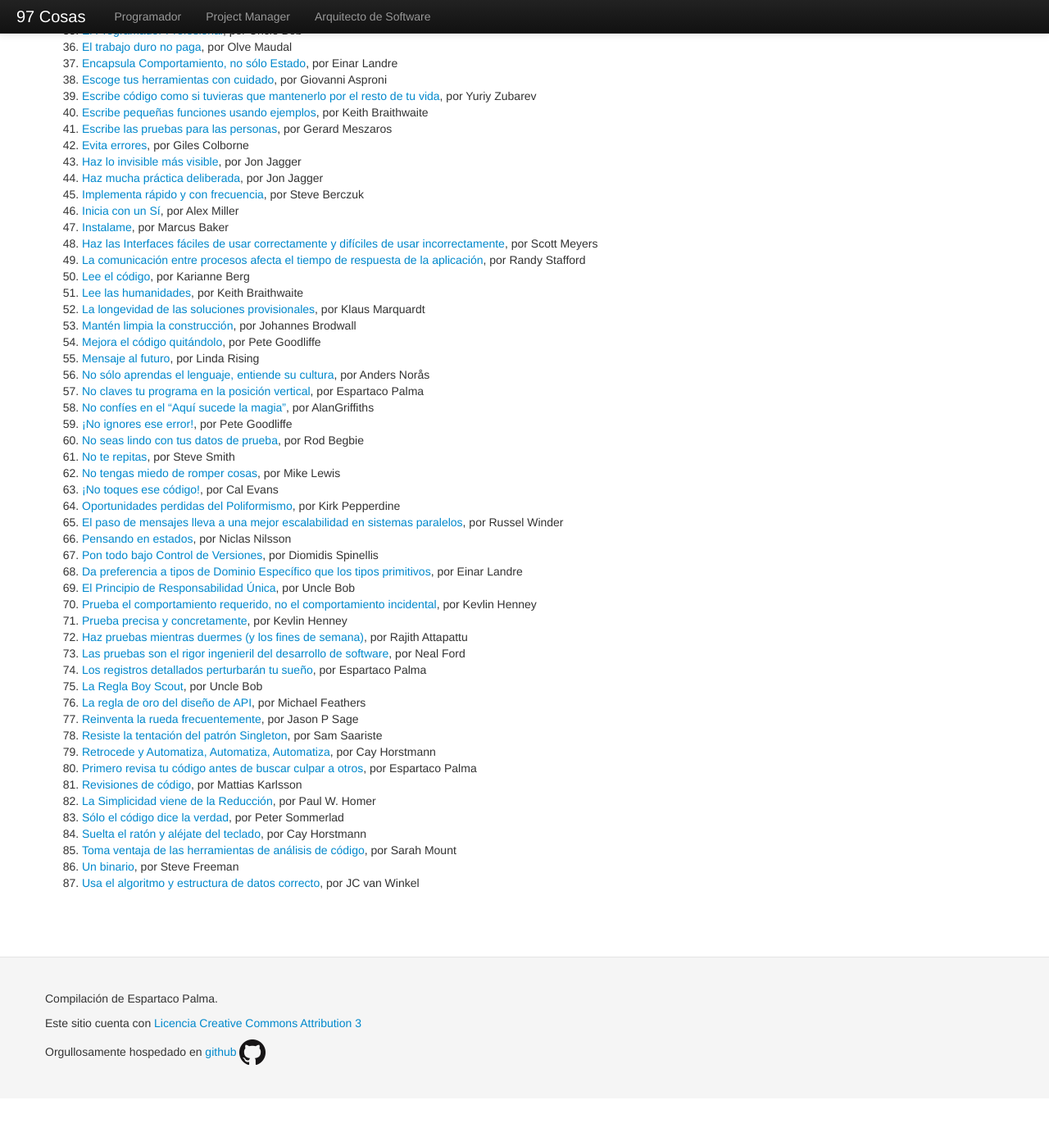
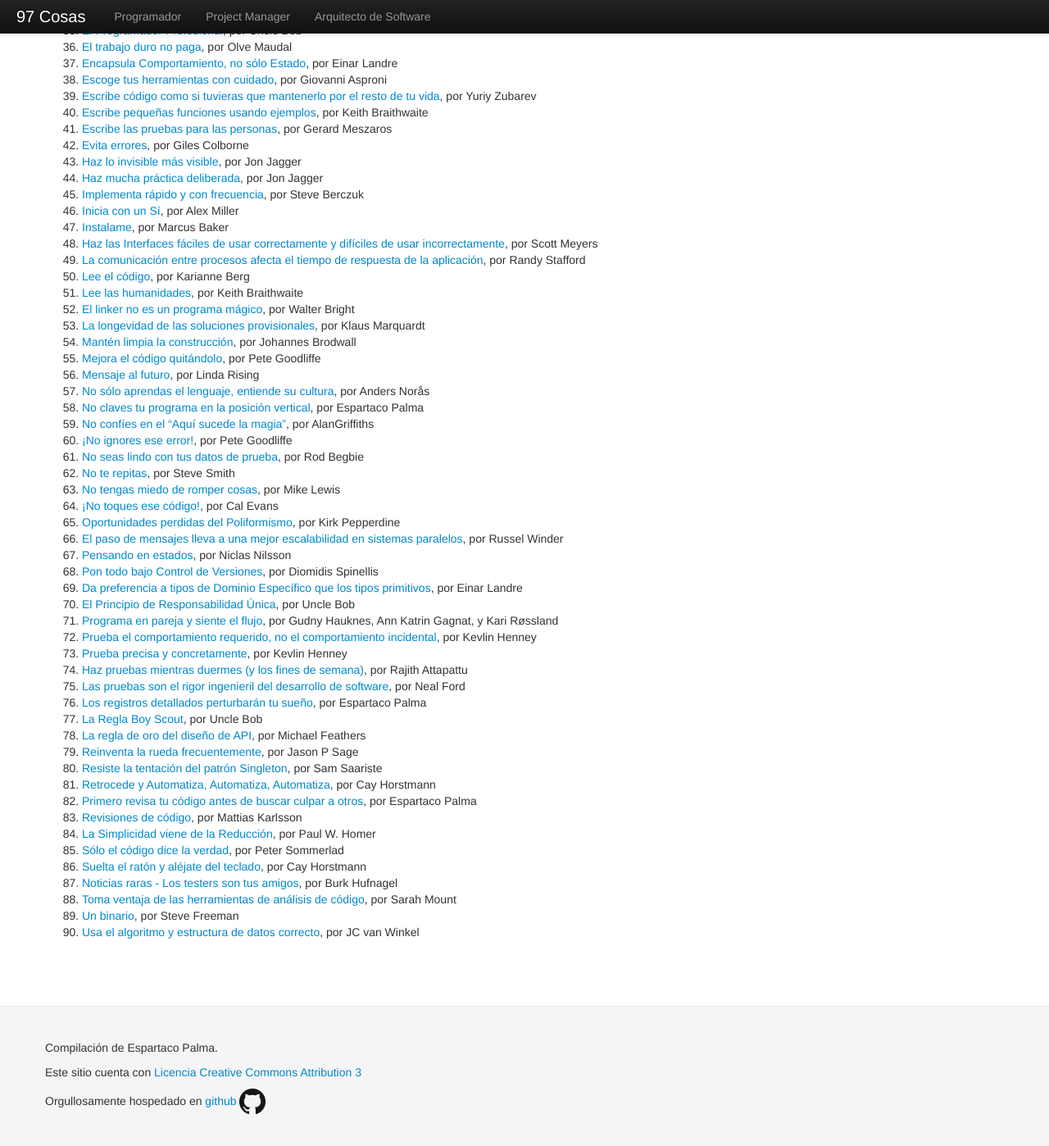
Before and after one commit to esparta/97cosas, a Jekyll site: the page built from programador/index.md, in a window 1280 px wide and 1400 px high, scrolled down 873 px. Shown: the whole window at 82% size. Built offline with Jekyll 4.4.1, drawn with Linux system fonts in a browser that asks for light colours; before the commit the page ends 2213 px from its top, so only the background shows below that.

Commit message:
updated index

```diff
--- a/programador/index.md
+++ b/programador/index.md
@@ -57,39 +57,42 @@ overview: true
 49. [La comunicación entre procesos afecta el tiempo de respuesta de la aplicación](ipc-afecta.html), por Randy Stafford
 50. [Lee el código](lee-el-codigo.html), por Karianne Berg
 51. [Lee las humanidades](lee-humanidades.html), por Keith Braithwaite
-52. [La longevidad de las soluciones provisionales](longevidad-soluciones-provisionales.html), por Klaus Marquardt
-53. [Mantén limpia la construcción](manten-limpia-construccion.html), por Johannes Brodwall
-54. [Mejora el código quitándolo](mejora-codigo-quitandolo.html), por Pete Goodliffe
-55. [Mensaje al futuro](mensaje-al-futuro.html), por Linda Rising
-56. [No sólo aprendas el lenguaje, entiende su cultura](no-aprendas-lenguaje-entiende-su-cultura.html), por Anders Norås
-57. [No claves tu programa en la posición vertical](no-claves-programa.html), por Espartaco Palma
-58. [No confíes en el "Aquí sucede la magia"](no-confies-magia.html), por AlanGriffiths
-59. [¡No ignores ese error!](no-ignores-error.html), por Pete Goodliffe
-60. [No seas lindo con tus datos de prueba](no-seas-lindo-pruebas.html), por Rod Begbie
-61. [No te repitas](no-te-repitas.html), por Steve Smith
-62. [No tengas miedo de romper cosas](no-tengas-miedo-de-romper-cosas.html), por Mike Lewis
-63. [¡No toques ese código!](no-toques-ese-codigo.html), por Cal Evans
-64. [Oportunidades perdidas del Poliformismo](oportunidades-perdidas-polimorfismo.html), por Kirk Pepperdine
-65. [El paso de mensajes lleva a una mejor escalabilidad en sistemas paralelos](paso-mensajes-mejor-escalabilidad.html), por Russel Winder
-66. [Pensando en estados](pensando-en-estados.html), por Niclas Nilsson
-67. [Pon todo bajo Control de Versiones](pon-todo-bajo-control-de-versiones.html), por Diomidis Spinellis
-68. [Da preferencia a tipos de Dominio Específico que los tipos primitivos](preferencia-tipos-dominio-especifico.html), por Einar Landre
-69. [El Principio de Responsabilidad Única](principio-responsabilidad-unica.html), por Uncle Bob
-70. [Prueba el comportamiento requerido, no el comportamiento incidental](prueba-comportamiento-requerido-no-incidental.html), por Kevlin Henney
-71. [Prueba precisa y concretamente](prueba-precisa-concretamente.html), por Kevlin Henney
-72. [Haz pruebas mientras duermes (y los fines de semana)](pruebas-fin-de-semana.html), por Rajith Attapattu
-73. [Las pruebas son el rigor ingenieril del desarrollo de software](pruebas-son-rigor-ingenieril.html), por Neal Ford
-74. [Los registros detallados perturbarán tu sueño](registros-detallados-quitaran-sueno.html), por Espartaco Palma
-75. [La Regla Boy Scout](regla-boy-scout.html), por Uncle Bob
-76. [La regla de oro del diseño de API](regla-oro-api.html), por Michael Feathers
-77. [Reinventa la rueda frecuentemente](reinventa-rueda-frecuentemente.html), por Jason P Sage
-78. [Resiste la tentación del patrón Singleton](resiste-tentacion-singleton.html), por Sam Saariste
-79. [Retrocede y Automatiza, Automatiza, Automatiza](retrocede-automatiza.html), por Cay Horstmann
-80. [Primero revisa tu código antes de buscar culpar a otros](revisa-tu-codigo.html), por Espartaco Palma
-81. [Revisiones de código](revisiones-codigo.html), por Mattias Karlsson
-82. [La Simplicidad viene de la Reducción](simplicidad-reduccion.html), por Paul W. Homer
-83. [Sólo el código dice la verdad](solo-codigo-dice-verdad.html), por Peter Sommerlad
-84. [Suelta el ratón y aléjate del teclado](suelta-raton-alejate-teclado.html), por Cay Horstmann
-85. [Toma ventaja de las herramientas de análisis de código](toma-ventaja-analisis-codigo.html), por Sarah Mount
-86. [Un binario](un-binario.html), por Steve Freeman
-87. [Usa el algoritmo y estructura de datos correcto](usa-algoritmo-estructura-de-datos-correcto.html), por JC van Winkel
+52. [El linker no es un programa mágico](linker-no-magico.html), por Walter Bright
+53. [La longevidad de las soluciones provisionales](longevidad-soluciones-provisionales.html), por Klaus Marquardt
+54. [Mantén limpia la construcción](manten-limpia-construccion.html), por Johannes Brodwall
+55. [Mejora el código quitándolo](mejora-codigo-quitandolo.html), por Pete Goodliffe
+56. [Mensaje al futuro](mensaje-al-futuro.html), por Linda Rising
+57. [No sólo aprendas el lenguaje, entiende su cultura](no-aprendas-lenguaje-entiende-su-cultura.html), por Anders Norås
+58. [No claves tu programa en la posición vertical](no-claves-programa.html), por Espartaco Palma
+59. [No confíes en el "Aquí sucede la magia"](no-confies-magia.html), por AlanGriffiths
+60. [¡No ignores ese error!](no-ignores-error.html), por Pete Goodliffe
+61. [No seas lindo con tus datos de prueba](no-seas-lindo-pruebas.html), por Rod Begbie
+62. [No te repitas](no-te-repitas.html), por Steve Smith
+63. [No tengas miedo de romper cosas](no-tengas-miedo-de-romper-cosas.html), por Mike Lewis
+64. [¡No toques ese código!](no-toques-ese-codigo.html), por Cal Evans
+65. [Oportunidades perdidas del Poliformismo](oportunidades-perdidas-polimorfismo.html), por Kirk Pepperdine
+66. [El paso de mensajes lleva a una mejor escalabilidad en sistemas paralelos](paso-mensajes-mejor-escalabilidad.html), por Russel Winder
+67. [Pensando en estados](pensando-en-estados.html), por Niclas Nilsson
+68. [Pon todo bajo Control de Versiones](pon-todo-bajo-control-de-versiones.html), por Diomidis Spinellis
+69. [Da preferencia a tipos de Dominio Específico que los tipos primitivos](preferencia-tipos-dominio-especifico.html), por Einar Landre
+70. [El Principio de Responsabilidad Única](principio-responsabilidad-unica.html), por Uncle Bob
+71. [Programa en pareja y siente el flujo](programa-en-pareja-siente-flujo.html), por Gudny Hauknes, Ann Katrin Gagnat, y Kari Røssland
+72. [Prueba el comportamiento requerido, no el comportamiento incidental](prueba-comportamiento-requerido-no-incidental.html), por Kevlin Henney
+73. [Prueba precisa y concretamente](prueba-precisa-concretamente.html), por Kevlin Henney
+74. [Haz pruebas mientras duermes (y los fines de semana)](pruebas-fin-de-semana.html), por Rajith Attapattu
+75. [Las pruebas son el rigor ingenieril del desarrollo de software](pruebas-son-rigor-ingenieril.html), por Neal Ford
+76. [Los registros detallados perturbarán tu sueño](registros-detallados-quitaran-sueno.html), por Espartaco Palma
+77. [La Regla Boy Scout](regla-boy-scout.html), por Uncle Bob
+78. [La regla de oro del diseño de API](regla-oro-api.html), por Michael Feathers
+79. [Reinventa la rueda frecuentemente](reinventa-rueda-frecuentemente.html), por Jason P Sage
+80. [Resiste la tentación del patrón Singleton](resiste-tentacion-singleton.html), por Sam Saariste
+81. [Retrocede y Automatiza, Automatiza, Automatiza](retrocede-automatiza.html), por Cay Horstmann
+82. [Primero revisa tu código antes de buscar culpar a otros](revisa-tu-codigo.html), por Espartaco Palma
+83. [Revisiones de código](revisiones-codigo.html), por Mattias Karlsson
+84. [La Simplicidad viene de la Reducción](simplicidad-reduccion.html), por Paul W. Homer
+85. [Sólo el código dice la verdad](solo-codigo-dice-verdad.html), por Peter Sommerlad
+86. [Suelta el ratón y aléjate del teclado](suelta-raton-alejate-teclado.html), por Cay Horstmann
+87. [Noticias raras - Los testers son tus amigos](testers-amigos.html), por Burk Hufnagel
+88. [Toma ventaja de las herramientas de análisis de código](toma-ventaja-analisis-codigo.html), por Sarah Mount
+89. [Un binario](un-binario.html), por Steve Freeman
+90. [Usa el algoritmo y estructura de datos correcto](usa-algoritmo-estructura-de-datos-correcto.html), por JC van Winkel
```
